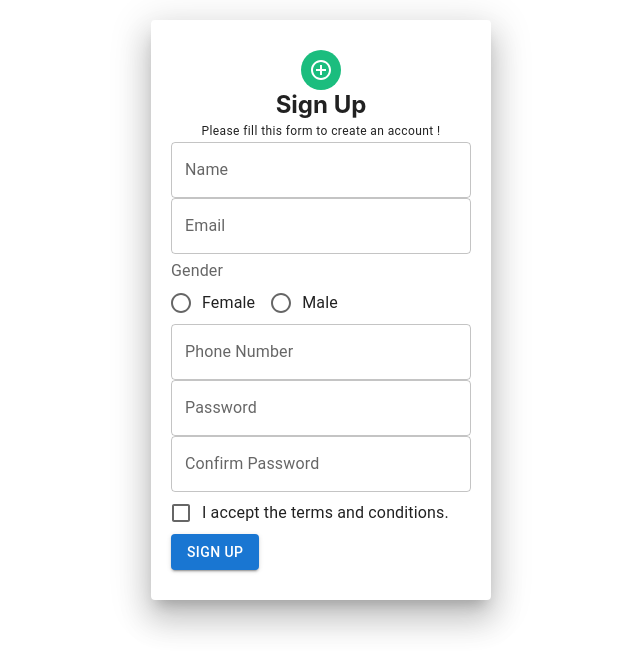
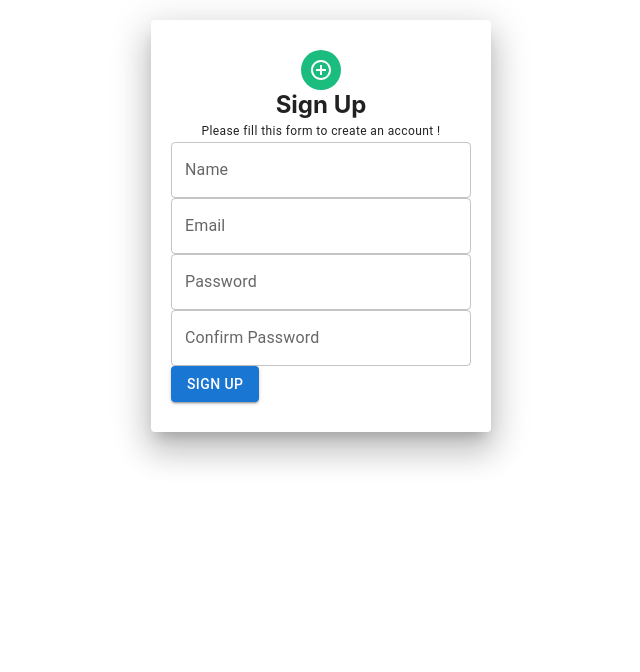
Before and after one commit to Mishmash-Abroad/studyabroad, a React (Create React App) app in the folder mishmash/frontend/: page /register in a window 1280 px wide. Shown: the top 672 px of the page, without its empty margins (319-959 px from the left). Built offline with nearby package versions, Linux system fonts and the light colour scheme.

Commit message:
refined sign up page

```diff
--- a/mishmash/frontend/src/components/Register.js
+++ b/mishmash/frontend/src/components/Register.js
@@ -1,12 +1,6 @@
 import React from 'react'
 import { Grid, Paper, Avatar, Typography, TextField, Button } from '@mui/material'
 import AddCircleOutlineOutlinedIcon from '@mui/icons-material/AddCircleOutlineOutlined';
-import Radio from '@mui/material/Radio';
-import RadioGroup from '@mui/material/RadioGroup';
-import FormControlLabel from '@mui/material/FormControlLabel';
-import FormControl from '@mui/material/FormControl';
-import FormLabel from '@mui/material/FormLabel';
-import Checkbox from '@mui/material/Checkbox';
 
 const Register = () => {
     const paperStyle = { padding: '30px 20px', width: 300, margin: "20px auto" }
@@ -26,20 +20,8 @@ const Register = () => {
                 <form>
                     <TextField fullWidth label='Name' placeholder="Enter your name" />
                     <TextField fullWidth label='Email' placeholder="Enter your email" />
-                    <FormControl component="fieldset" style={marginTop}>
-                        <FormLabel component="legend">Gender</FormLabel>
-                        <RadioGroup aria-label="gender" name="gender" style={{ display: 'initial' }}>
-                            <FormControlLabel value="female" control={<Radio />} label="Female" />
-                            <FormControlLabel value="male" control={<Radio />} label="Male" />
-                        </RadioGroup>
-                    </FormControl>
-                    <TextField fullWidth label='Phone Number' placeholder="Enter your phone number" />
                     <TextField fullWidth label='Password' placeholder="Enter your password"/>
                     <TextField fullWidth label='Confirm Password' placeholder="Confirm your password"/>
-                    <FormControlLabel
-                        control={<Checkbox name="checkedA" />}
-                        label="I accept the terms and conditions."
-                    />
                     <Button type='submit' variant='contained' color='primary'>Sign up</Button>
                 </form>
             </Paper>
```
